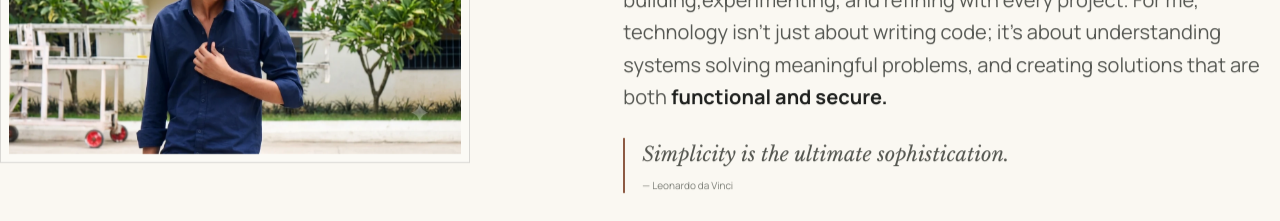
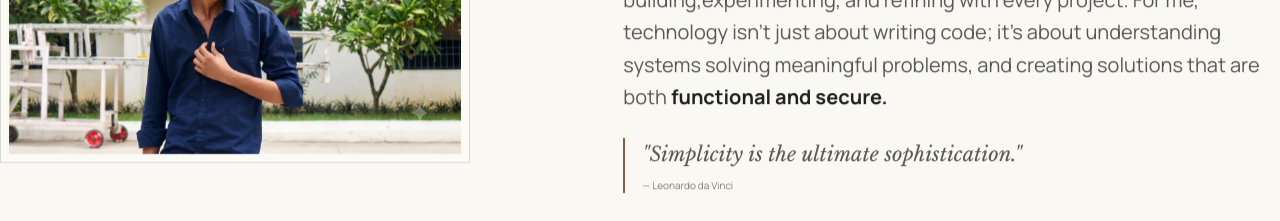
Before and after one commit to avinashk08408/Avinash-portfolio, a React (Vite) app: page / in a window 1280 px wide. Shown: the part 1180-1401 px from the top of the page. Built offline with nearby package versions, Linux system fonts and the light colour scheme; a web font is replaced by a local one.

Commit message:
Update About.jsx

```diff
--- a/src/components/About/About.jsx
+++ b/src/components/About/About.jsx
@@ -45,7 +45,7 @@ export default function About() {
           </p>
 
           <blockquote>
-            Simplicity is the ultimate sophistication.
+            "Simplicity is the ultimate sophistication."
             <cite>— Leonardo da Vinci</cite>
           </blockquote>
 
```
